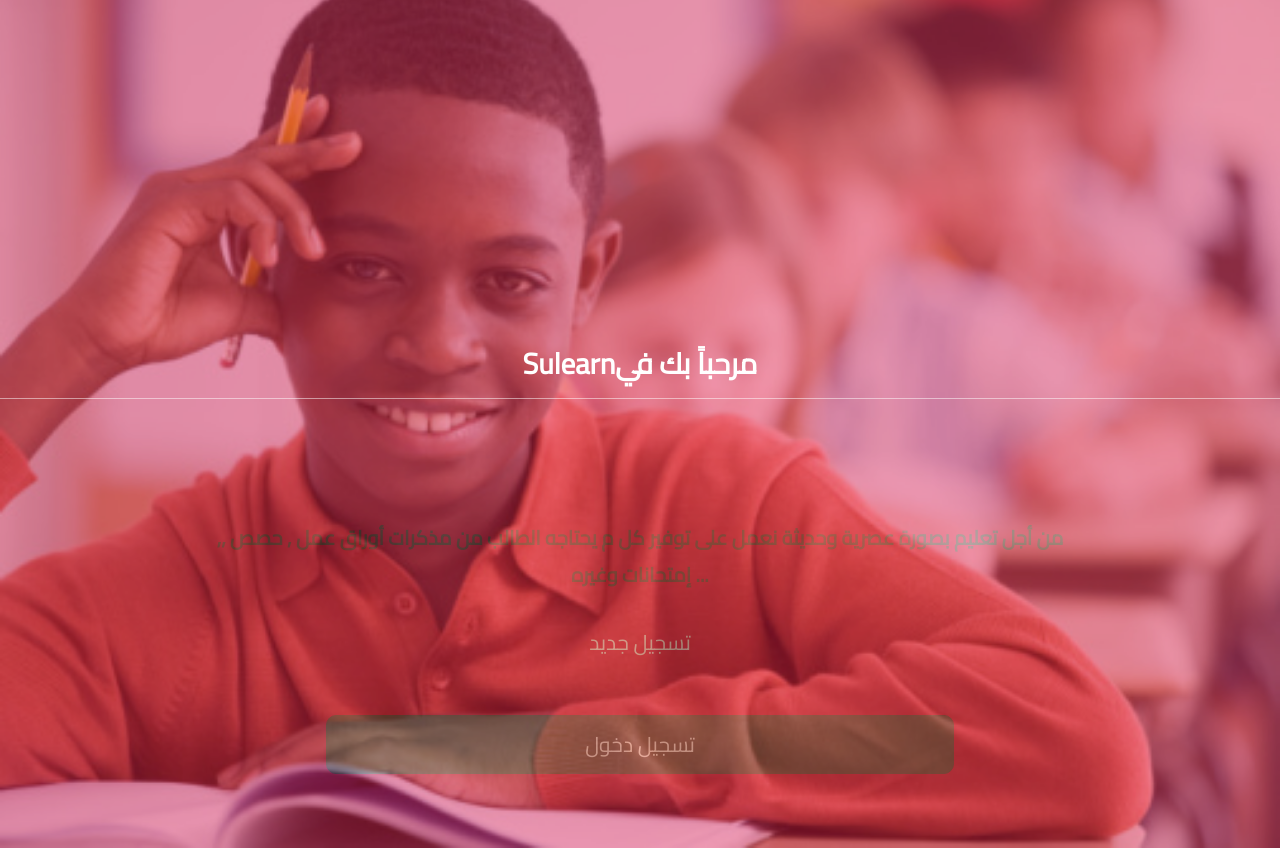
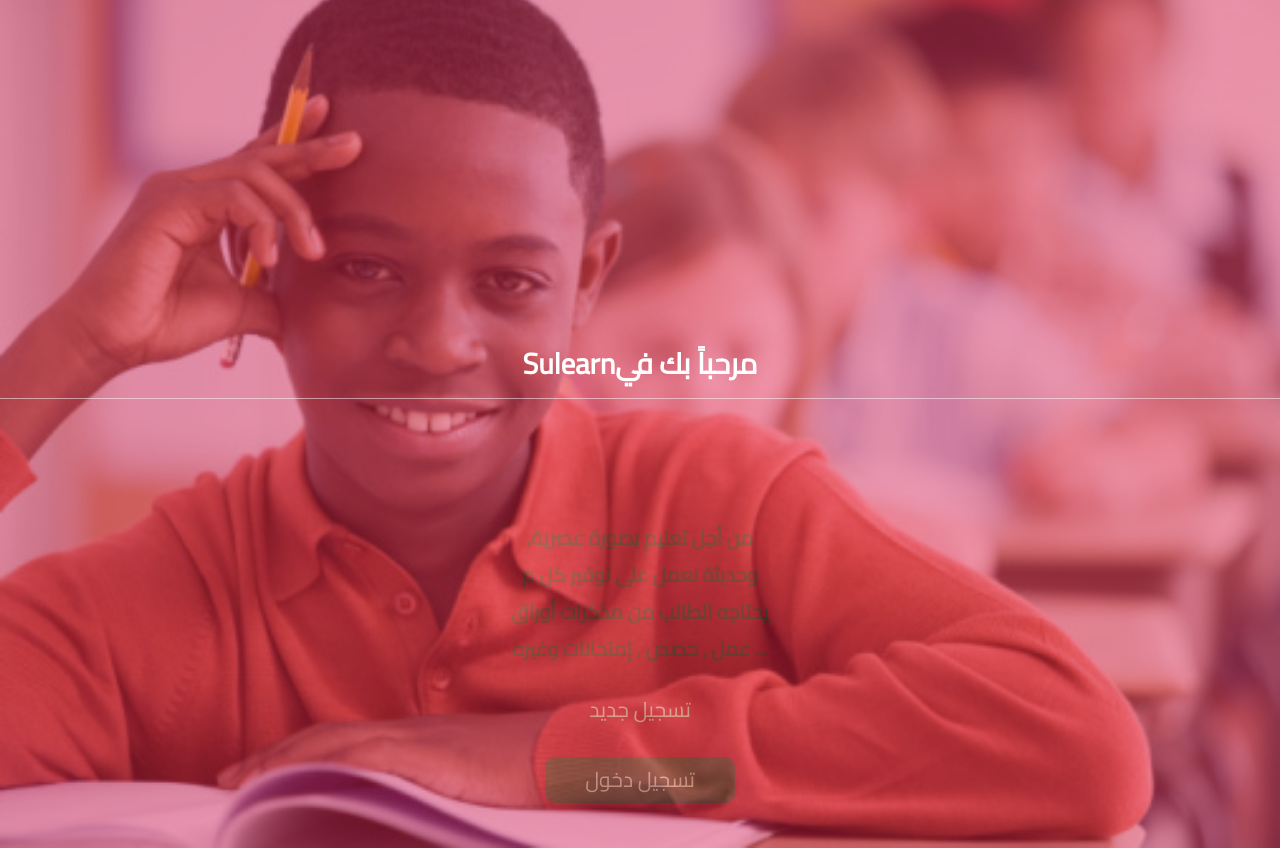
Before and after one commit to Ahmedhashim289/-Sulearn, a plain HTML site: page index.html in a window 1280 px wide. Shown: the part 169-1017 px from the top of the page. Drawn offline with Linux system fonts and the light colour scheme; a web font is replaced by a local one.

Commit message:
Update index.html

```diff
--- a/index.html
+++ b/index.html
@@ -74,7 +74,7 @@ font-family: 'Cairo';
                         }
 
                         main p{
-                            width:70%;
+                            width:270px;
                             text-align:center;
                             margin:  auto;
                             font-weight:600;
@@ -84,7 +84,7 @@ font-family: 'Cairo';
 
                         }
                         main button{
-                            width:70%;
+                            width:190px;
                             padding:1%;
                             font-size:21px;
                             margin:5px;
@@ -100,16 +100,16 @@ font-family: 'Cairo';
                             width:100%;
                         }
                         main .login{
-                            width:70%;
+                            width:190px;
                             padding:1%;
                             font-size:21px;
                             margin:7%;
-                            margin-top:2px;
 
                             background-color: rgba(97, 80, 84, 1);
                             border:1px solid  rgba(97, 80, 84, 1);
                             color:#fff;
                             border-radius:10px;
+                            margin-top:-30px;
                         }
                         main .contain{
                             width:100%;
@@ -123,6 +123,7 @@ font-family: 'Cairo';
 
                         aside .menu{
                             background-color:#fff;
+                            font-size: 23px;
                            width:50%;
                           height:70%;
                            margin-top:-140%;
@@ -134,7 +135,7 @@ font-family: 'Cairo';
                         aside .menu ul li{
                             margin-top:10%;
                             text-align:center;
-                           font-size:20px;
+                           font-size:23px;
                             width:70%;
                             margin:0 auto;
                             list-style:none;
```
Lines whose indentation alone changed are shown as unchanged.
